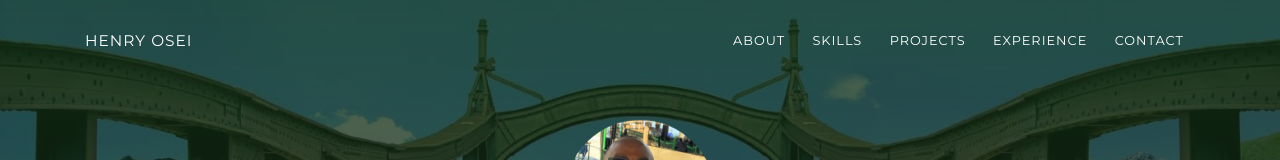
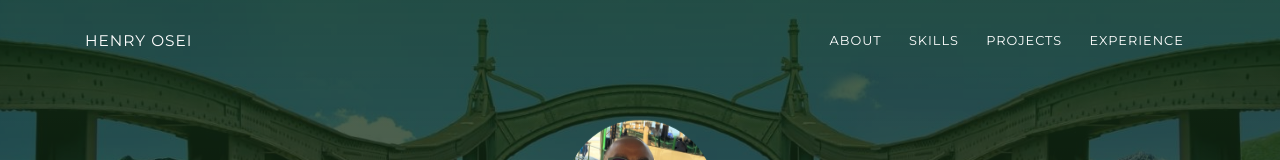
Before and after one commit to henryosei/henryosei.github.io, a plain HTML site: page index.html in a window 1280 px wide. Shown: the top 160 px of the page. Drawn offline with Linux system fonts and the light colour scheme.

Commit message:
removed contact

```diff
--- a/index.html
+++ b/index.html
@@ -37,7 +37,7 @@
                         <li class="nav-item"><a class="nav-link smooth-scroll" href="#skill">Skills</a></li>
                         <li class="nav-item"><a class="nav-link smooth-scroll" href="#projects">Projects</a></li>
                         <li class="nav-item"><a class="nav-link smooth-scroll" href="#experience">Experience</a></li>
-                        <li class="nav-item"><a class="nav-link smooth-scroll" href="#contact">Contact</a></li>
+                        <!--<li class="nav-item"><a class="nav-link smooth-scroll" href="#contact">Contact</a></li>-->
                     </ul>
                 </div>
             </div>
```
